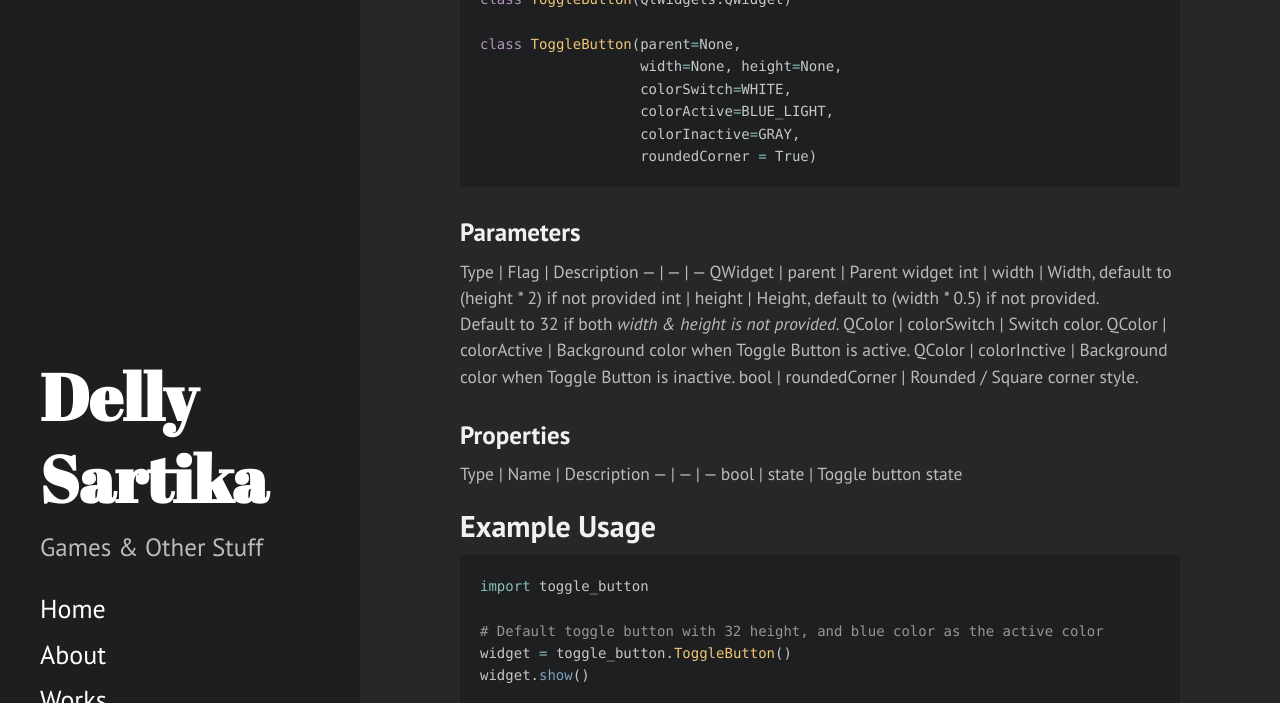
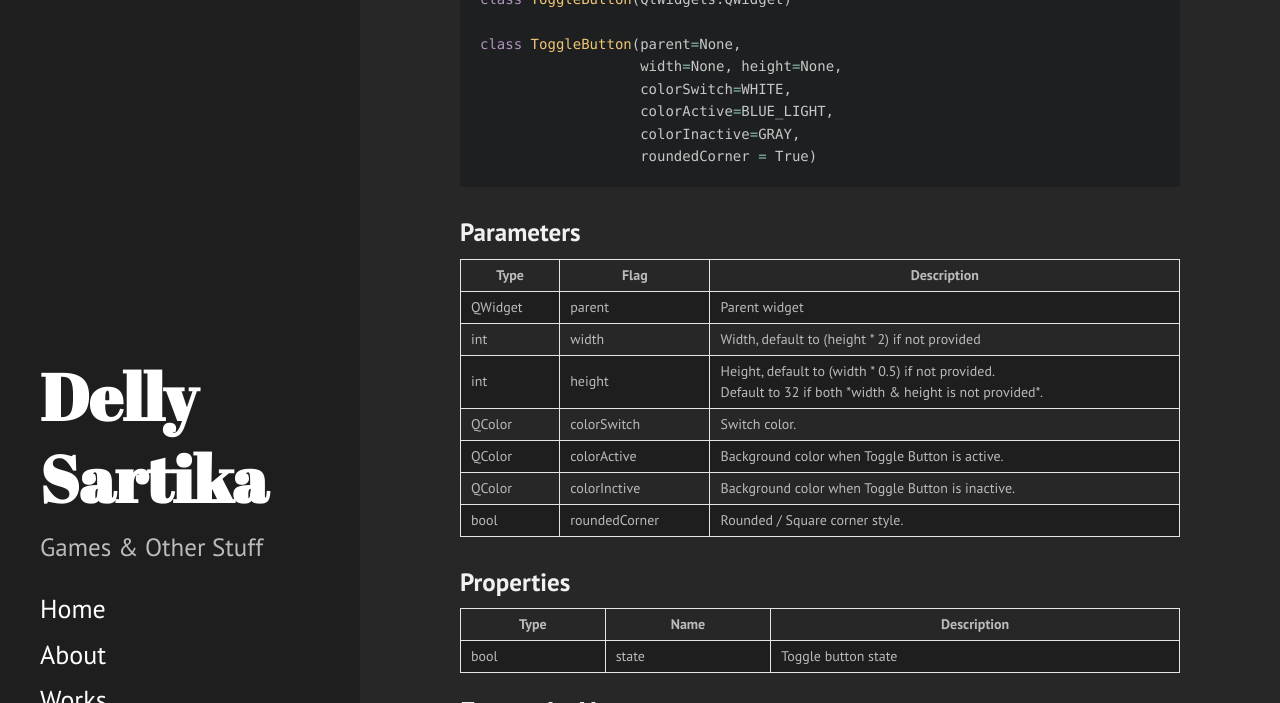
Before and after one commit to sartikadelly/sartikadelly.github.io, a Jekyll site: the page built from _posts/2017-10-28-ios-toggle-button.md, in a window 1280 px wide and 900 px high, scrolled down 388 px, cut to the strip 0-703 px from the top of the window. Built offline with Jekyll 4.4.1, drawn with Linux system fonts in a browser that asks for light colours.

Commit message:
Update 2017-10-28-ios-toggle-button.md
Modify table formatting

````diff
--- a/_posts/2017-10-28-ios-toggle-button.md
+++ b/_posts/2017-10-28-ios-toggle-button.md
@@ -20,20 +20,68 @@ class ToggleButton(parent=None,
 ```
 
 ### Parameters
-Type | Flag | Description
---- | --- | ---
-QWidget | parent | Parent widget
-int | width | Width, default to (height * 2) if not provided
-int | height | Height, default to (width * 0.5) if not provided.<br>Default to 32 if both *width & height is not provided*.
-QColor | colorSwitch | Switch color.
-QColor | colorActive | Background color when Toggle Button is active.
-QColor | colorInctive | Background color when Toggle Button is inactive.
-bool | roundedCorner | Rounded / Square corner style.
+<table>
+  <thead>
+    <tr>
+      <th>Type</th>
+      <th>Flag</th>
+      <th>Description</th>
+    </tr>
+  </thead>
+  <tbody>
+    <tr>
+      <td>QWidget</td>
+      <td>parent</td>
+      <td>Parent widget</td>
+    </tr>
+    <tr>
+      <td>int</td>
+      <td>width</td>
+      <td>Width, default to (height * 2) if not provided</td>
+    </tr>
+    <tr>
+      <td>int</td>
+      <td>height</td>
+      <td>Height, default to (width * 0.5) if not provided.<br>Default to 32 if both *width & height is not provided*.</td>
+    </tr>
+    <tr>
+      <td>QColor</td>
+      <td>colorSwitch</td>
+      <td>Switch color.</td>
+    </tr>
+    <tr>
+      <td>QColor</td>
+      <td>colorActive</td>
+      <td>Background color when Toggle Button is active.</td>
+    </tr>
+    <tr>
+      <td>QColor</td>
+      <td>colorInctive</td>
+      <td>Background color when Toggle Button is inactive.</td>
+    </tr>
+    <tr>
+      <td>bool</td>
+      <td>roundedCorner</td>
+      <td>Rounded / Square corner style.</td>
+    </tr>
+  </tbody>
+</table>
 
 ### Properties
-Type | Name | Description
---- | --- | ---
-bool | state | Toggle button state
+<table>
+  <thead>
+    <tr>
+      <th>Type</th>
+      <th>Name</th>
+      <th>Description</th>
+    </tr>
+  </thead>
+    <tr>
+      <td>bool</td>
+      <td>state</td>
+      <td>Toggle button state</td>
+    </tr>
+</table>
 
 ## Example Usage
 ```python
@@ -43,22 +91,22 @@ import toggle_button
 widget = toggle_button.ToggleButton()
 widget.show()
 ```
-![](https://github.com/sartikadelly/ios-togglebutton-for-maya/blob/master/screenshots/toggle_example_01.png)
+![](https://raw.githubusercontent.com/sartikadelly/ios-togglebutton-for-maya/master/screenshots/toggle_example_01.png)
 
 ```python
 import toggle_button
 widget = toggle_button.ToggleButton(width=100, colorActive=toggle_button.RED)
 widget.show()
 ```
-![](https://github.com/sartikadelly/ios-togglebutton-for-maya/blob/master/screenshots/toggle_example_02.png)
+![](https://raw.githubusercontent.com/sartikadelly/ios-togglebutton-for-maya/master/screenshots/toggle_example_02.png)
 
 ```python
 import toggle_button
 widget = toggle_button.ToggleButton(height=20, colorActive=toggle_button.QtGui.QColor('#8BC34A'),
-                                    colorInactive=toggle_button.QtGui.QColor('#FF9800'))
+  colorInactive=toggle_button.QtGui.QColor('#FF9800'))
 widget.show()
 ```
-<img src="https://github.com/sartikadelly/ios-togglebutton-for-maya/blob/master/screenshots/toggle_example_03.png">
+<img src="https://raw.githubusercontent.com/sartikadelly/ios-togglebutton-for-maya/master/screenshots/toggle_example_03.png">
 
 ```python
 import toggle_button
@@ -70,4 +118,4 @@ widget = toggle_button.ToggleButton(width=100, height=40,
   roundedCorner=False)
 widget.show()
 ```
-![alt text](https://github.com/sartikadelly/ios-togglebutton-for-maya/blob/master/screenshots/toggle_example_04.png "Toggle Button Example 04")
+<img src="https://raw.githubusercontent.com/sartikadelly/ios-togglebutton-for-maya/master/screenshots/toggle_example_04.png">
````
